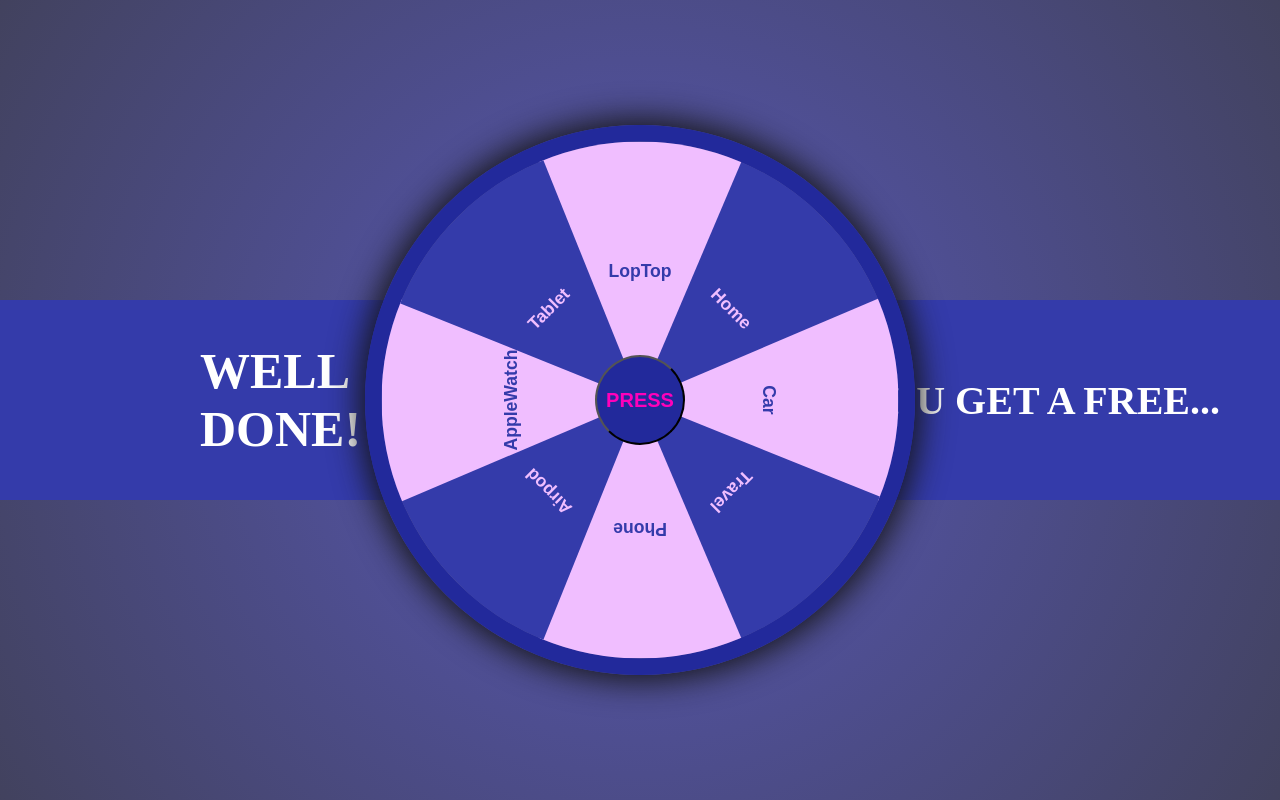
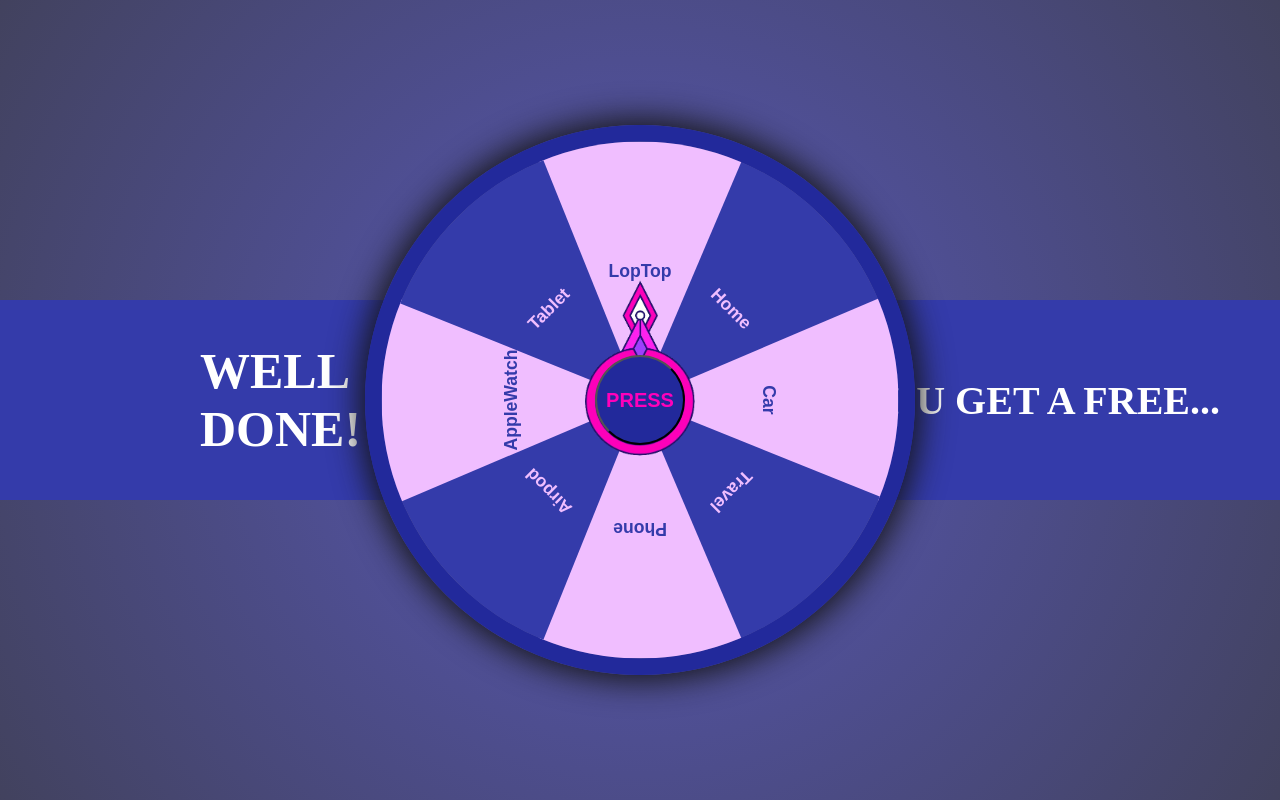
Before and after one commit to setarehomadian80/Spin1, a plain HTML site: page index.html in a window 1280 px wide. Drawn offline with Linux system fonts and the light colour scheme; the site is published under a folder, as on GitHub Pages, so addresses that start at the root find nothing.

Commit message:
commit url

```diff
--- a/css/master.css
+++ b/css/master.css
@@ -123,7 +123,7 @@
     z-index: 999;
     top: 50%;
     left: 50%;
-    background-image: url("/image/Arrow.png");
+    background-image: url("../image/Arrow.png");
     background-size: 110px 175px;
     /* اندازه مناسب */
     background-repeat: no-repeat;
```
